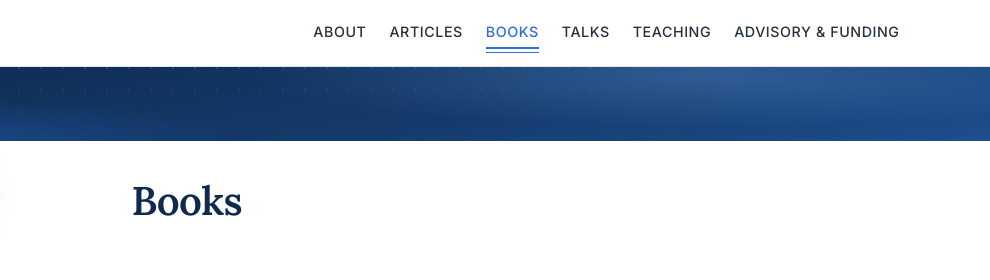
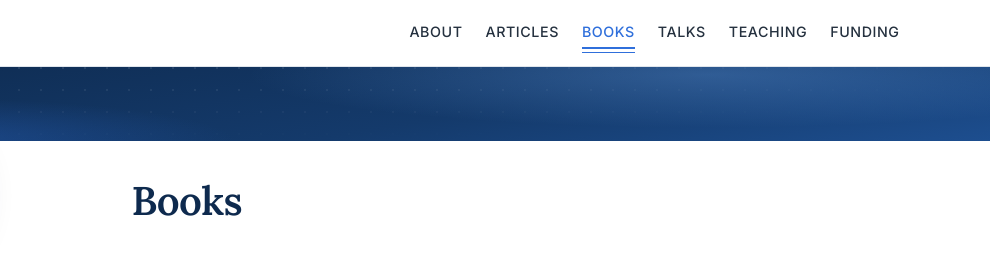
Before and after one commit to GuillermoDroppelmann/GuillermoDroppelmann.github.io, a plain HTML site: page books.html in a window 1280 px wide. Shown: the top 280 px of the page, 290-1280 px from the left. Drawn offline with Linux system fonts and the light colour scheme.

Commit message:
Rename nav tab to Funding

```diff
--- a/books.html
+++ b/books.html
@@ -25,7 +25,7 @@
       <a href="books.html" class="active">Books</a>
       <a href="talks.html">Talks</a>
       <a href="teaching.html">Teaching</a>
-      <a href="advisory.html">Advisory &amp; Funding</a>
+      <a href="advisory.html">Funding</a>
     </nav>
   </div>
 </header>
```
